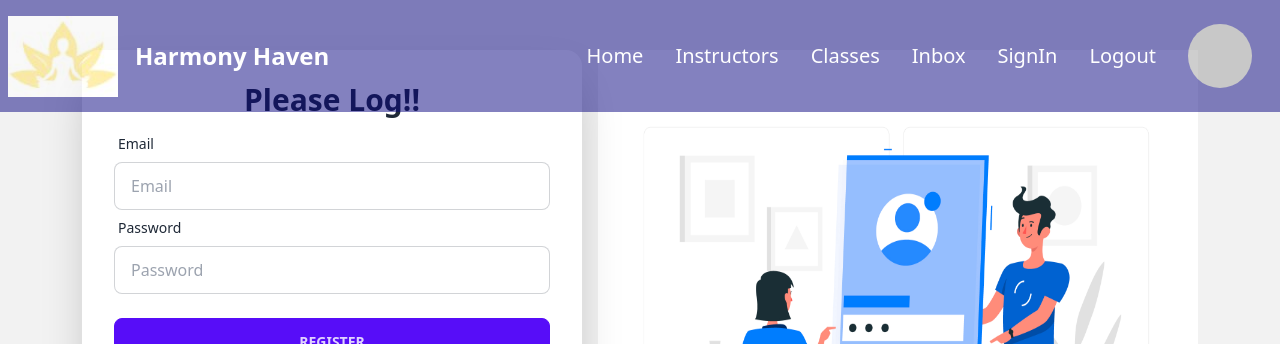
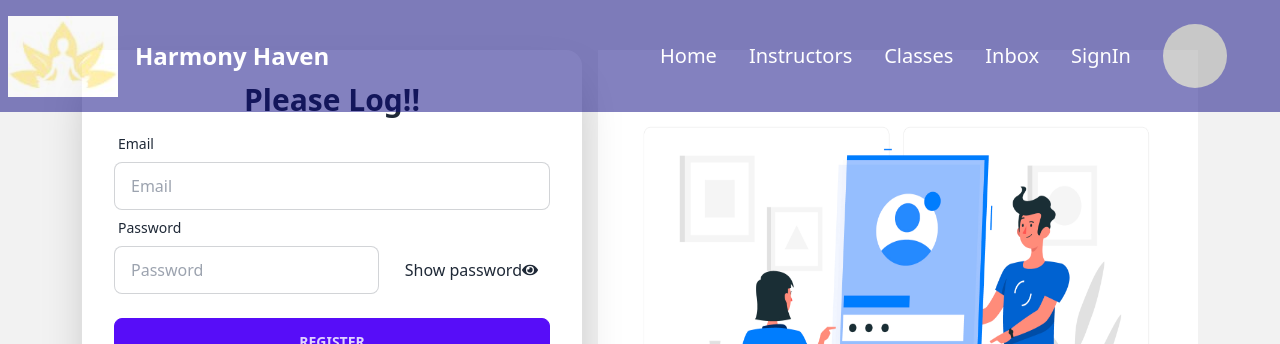
Before and after one commit to Sohelahmed27/HarmonyHaven, a React (Vite) app: page /login in a window 1280 px wide. Shown: the top 344 px of the page. Built offline with nearby package versions, Linux system fonts and the light colour scheme; no server answers; grey boxes are pictures that could not be loaded.

Commit message:
private-route-added

```diff
--- a/package.json
+++ b/package.json
@@ -17,9 +17,11 @@
     "react-dom": "^18.2.0",
     "react-google-button": "^0.7.2",
     "react-hook-form": "^7.44.3",
+    "react-icons": "^4.9.0",
     "react-responsive-carousel": "^3.2.23",
     "react-router-dom": "^6.12.1",
     "sort-by": "^1.2.0",
+    "sweetalert2": "^11.7.12",
     "swiper": "^9.3.2"
   },
   "devDependencies": {
--- /dev/null
+++ b/src/Routes/PrivateRoutes.jsx
@@ -0,0 +1,18 @@
+import { useContext } from "react";
+import { AuthContext } from "../provider/AuthProvider";
+import { Navigate, useLocation } from "react-router-dom";
+
+const PrivateRoutes = ({children}) => {
+  const location = useLocation()
+  const {user, loading} = useContext(AuthContext);
+if (loading) {
+  return <span className="loading loading-bars loading-sm"></span>
+}
+
+  if (user){
+       return   children
+  }
+  return <Navigate to='/login' state={{from:location}} replace></Navigate>
+};
+
+export default PrivateRoutes;
--- a/src/pages/Login/Login.jsx
+++ b/src/pages/Login/Login.jsx
@@ -1,38 +1,40 @@
-import { Link } from 'react-router-dom';
+import { Link, useLocation, useNavigate } from 'react-router-dom';
 import img from  '../../assets/signup.jpg'
 import { useForm } from 'react-hook-form';
 import GoogleButton from 'react-google-button'
-import { useContext } from 'react';
+import { useContext, useState } from 'react';
 import { AuthContext } from '../../provider/AuthProvider';
+import { FaEye } from 'react-icons/fa';
+import Swal from 'sweetalert2';
 
 const Login = () => {
+  const[error, setError] = useState('')
   const {signIn}= useContext(AuthContext)
-  // const { register, handleSubmit, formState: { errors } } = useForm();
-  // const onSubmit = data => {
-  //   const email = data.email;
-  //   const password = data.password;
-  //   signIn(email, password)
-  //   .then(result => {
-  //     const user = result.user
-  //     console.log(user)
-  //   })
-  // }
-  const handleSignIn = event => {
-    event.preventDefault();
-    const form = event.target;
+  const navigate = useNavigate();
+  const location = useLocation();
 
-    const email = form.email.value;
-    const password = form.password.value;
+  const from = location.state?.from?.pathname || "/";
 
-    console.log(email, password)
+  const { register, handleSubmit, formState: { errors } } = useForm();
+  const onSubmit = data => {
+    const email = data.email;
+    const password = data.password;
+    signIn(email, password)
+    .then(result => {
+      const user = result.user
+      console.log(user)
+      Swal.fire({
+        position: 'top-end',
+        icon: 'success',
+        title: 'Successfully logged in',
+        showConfirmButton: false,
+        timer: 1500
+      })
+      navigate(from, { replace: true });
+      setError(error)
+    })
+  }
 
-    signIn(email, password)
-    .then(result =>{
-      const user = result.user;
-      console.log(user)
-    })
-
-  }
 
   return (
     <div>
@@ -47,7 +49,7 @@ const Login = () => {
               <h3 className="text-3xl font-bold text-center">
                 Please Log!!
               </h3>
-              <form onSubmit={handleSignIn}>
+              <form onSubmit={ handleSubmit(onSubmit)}>
 
               <div className="form-control">
         <label className="label">
@@ -58,6 +60,7 @@ const Login = () => {
           placeholder="Email"
           className="input input-bordered"
           name="email"
+          {...register("email", { required: true })}
         />
       </div>
 
@@ -66,12 +69,28 @@ const Login = () => {
         <label className="label">
           <span className="label-text">Password</span>
         </label>
+        <div className="relative">
           <input
-                  type="text"
+            type="password"
             placeholder="Password"
             className="input input-bordered"
             name="password"
+            {...register("password", { required: true })}
           />
+          <span className="absolute inset-y-0 right-0 flex items-center pr-3">
+            {/* Toggle password visibility */}
+            <p>Show password</p>
+            <FaEye
+            onClick={() => {
+                const passwordInput = document.querySelector('input[name="password"]');
+                passwordInput.type = passwordInput.type === 'password' ? 'text' : 'password';
+              }}
+             ></FaEye>
+
+          </span>
+        </div>
+      </div>
+
 
                 <div className="form-control mt-6">
                   <input
@@ -80,7 +99,7 @@ const Login = () => {
                     value="Register"
                   />
                 </div>
-              </div>
+             {error && <p>Password is incorrect</p>}
               </form>
               <p>
                 New User? Please{" "}
@@ -100,65 +119,6 @@ const Login = () => {
         </div>
       </div>
     </div>
-
-      {/* <div className="hero min-h-screen bg-base-200">
-        <div className="hero-content flex-col lg:flex-row-reverse">
-
-          <div className="text-center lg:text-left">
-
-            <img src={img} className='w-[600px] h-[600px]' />
-          </div>
-          <div className="card flex-shrink-0  shadow-2xl bg-base-100 w-[500px] h-[600px]">
-            <div className="card-body">
-            <h3 className="text-3xl font-bold text-center">Please login!!</h3>
-              <form onSubmit={handleSubmit(onSubmit)}>
-              <div className="form-control">
-                <label className="label">
-                  <span className="label-text">Email</span>
-                </label>
-                <input
-                  type="text"
-                  placeholder="Email"
-                  className="input input-bordered"
-                  {...register("Email", {required: true, pattern: /^\S+@\S+$/i})}
-                />
-              </div>
-              <div className="form-control">
-                <label className="label">
-                  <span className="label-text">Password</span>
-                </label>
-                <input
-                  type="text"
-                  placeholder="Password"
-                  className="input input-bordered"
-                  {...register("Password", {required: true})}
-                />
-                <label className="label">
-
-                </label>
-              </div>
-              <div className="form-control mt-6">
-              <input className="btn btn-primary" type="submit" value="Login" />
-
-              </div>
-              </form>
-
-              <p>
-              New User? Please <Link className='font-bold text-primary-focus' to="/signup"> register</Link>
-              </p>
-              <div className="text-center w-[400px]">
-              <div className="divider ">
-              or</div>
-            <div className="flex justify-center">
-            <GoogleButton className=''></GoogleButton>
-            </div>
-              </div>
-            </div>
-
-          </div>
-        </div>
-      </div> */}
-
     </div>
   );
 };
--- a/src/pages/Login/Signup.jsx
+++ b/src/pages/Login/Signup.jsx
@@ -7,24 +7,8 @@ import { useForm } from "react-hook-form";
 
 const Signup = () => {
   const {signUp} = useContext(AuthContext)
-  // const handleSignup = event => {
-  //   event.preventDefault();
-  //   const form = event.target;
-  //   const name = form.name.value;
-  //   const email = form.email.value;
-  //   const password = form.password.value;
-  //   const photo = form.photo.value;
-  //   console.log(name, email, password, photo)
 
-  //   signUp(email, password)
-  //   .then(result =>{
-  //     const user = result.user;
-  //     console.log(user)
-  //   })
-
-  // }
-  //REACT HOOK FORM
-  const { register, formState: { errors }, handleSubmit } = useForm();
+const { register, formState: { errors }, handleSubmit } = useForm();
 
 const onSubmit = (data) => {
   signUp(data.email, data.password)
--- a/src/pages/Shared/Navbar.jsx
+++ b/src/pages/Shared/Navbar.jsx
@@ -1,6 +1,16 @@
 import { Link } from 'react-router-dom';
 import logo from '../../assets/Yuga -logo.jpg'
+import { useContext } from 'react';
+import { AuthContext } from '../../provider/AuthProvider';
 const Navbar = () => {
+  const {user,  logOut} = useContext(AuthContext)
+
+  const handleLogout = () => {
+    logOut()
+   .then(() => {})
+   .catch((error) =>console.log(error))
+  }
+
   const navOption = (<div className="flex items-center text-xl">
     <li>
       <Link to='/'>Home</Link>
@@ -14,13 +24,20 @@ const Navbar = () => {
     <li>
       <Link to='/'>Inbox</Link>
     </li>
+    {
+      user?
+
+      <li>
+      <Link onClick={handleLogout} >Logout</Link>
+      </li>
+
+     :
     <li>
       <Link to='/login'>SignIn</Link>
     </li>
-    <li>
-      <Link to='/'>Logout</Link>
+    }
 
-    </li>
+
     <li>
     <div className="avatar">
   <div className="w-16 rounded-full">
```
Also changed, not shown: 1 other file (tests, documents, lock files or other folders). Lines whose indentation alone changed are shown as unchanged.
